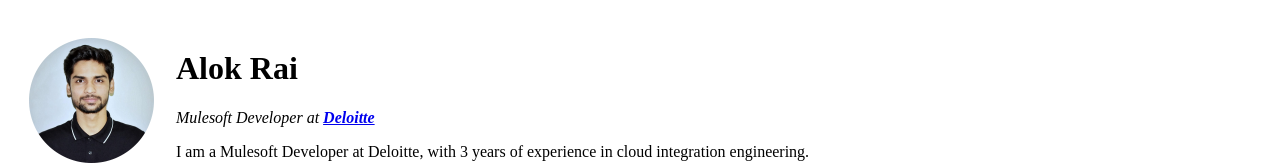
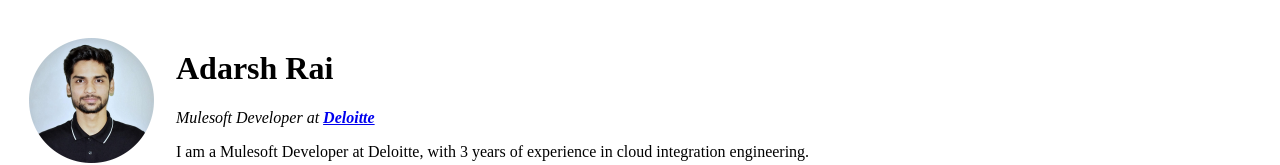
Before and after one commit to iamalokrai/cv, a plain HTML site: page index.html in a window 1280 px wide. Shown: the top 165 px of the page. Drawn offline with Linux system fonts and the light colour scheme.

Commit message:
Updated Name

```diff
--- a/index.html
+++ b/index.html
@@ -10,7 +10,7 @@
   <table cellspacing="20">
     <tr>
       <td><img src="images/alok.png" alt="alok profile picture" height="125"></td>
-      <td><h1>Alok Rai</h1>
+      <td><h1>Adarsh Rai</h1>
       <p><em>Mulesoft Developer at <strong><a href="https://www2.deloitte.com/us/en.html">Deloitte</a></strong></em></p>
       <p>I am a Mulesoft Developer at Deloitte, with 3 years of experience in cloud integration engineering.</p></td>
     </tr>
```
